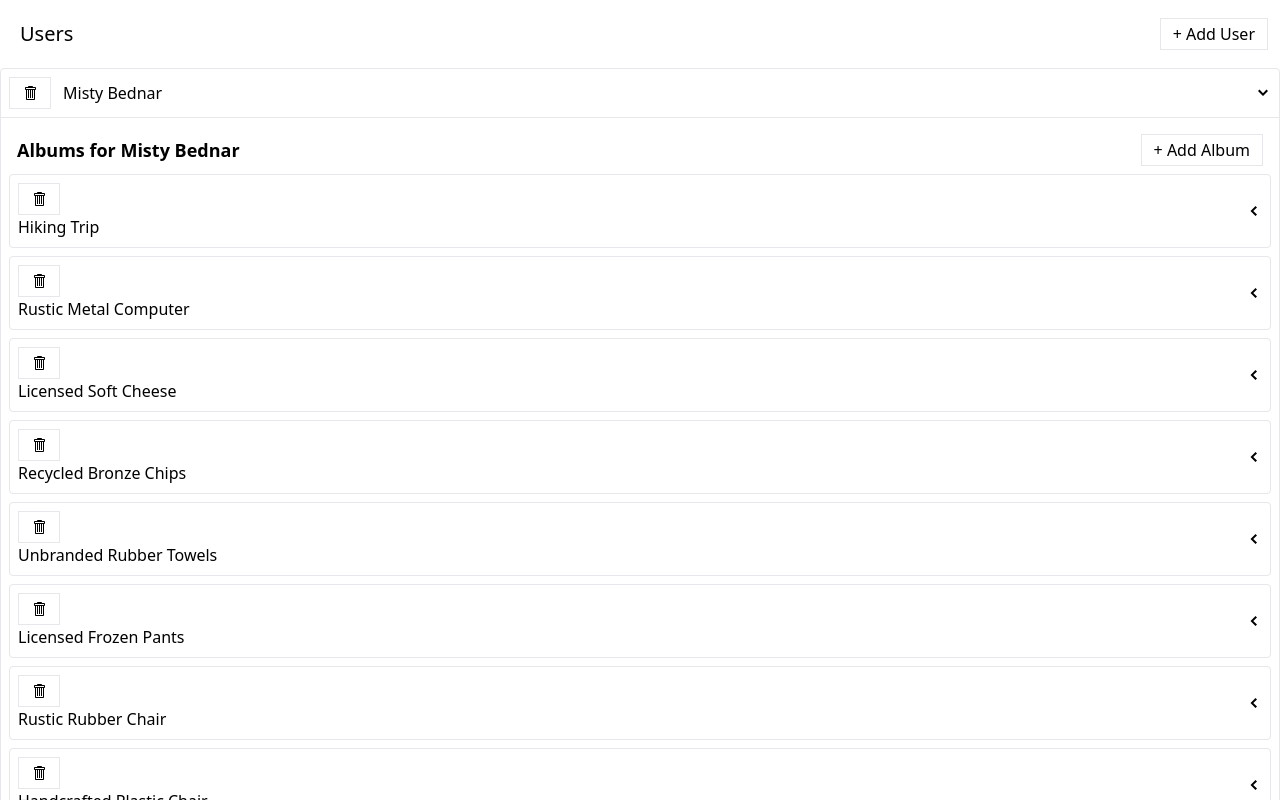
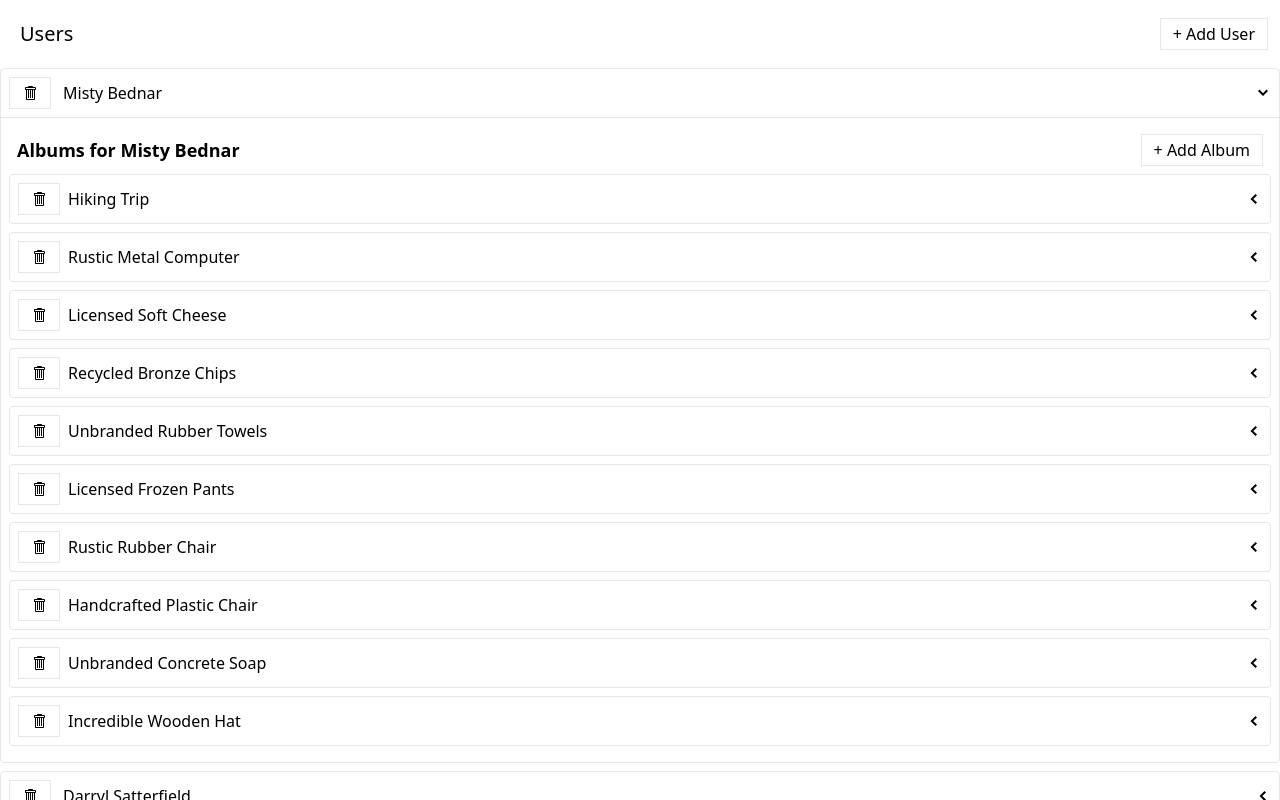
Before and after one commit to poyingHAHA/React_learning, a React (Create React App) app in the folder 9_api_using_async_thunks/: page / in a window 1280 px wide. Both pictures are taken after a click on the element 1263 px from the left and 93 px from the top of the page. Shown: the top 800 px of the page. Built offline with nearby package versions, Linux system fonts and the light colour scheme; data requests are answered from the project's data file.

Commit message:
14. remove implementation

```diff
--- a/9_api_using_async_thunks/src/components/AlbumListItem.js
+++ b/9_api_using_async_thunks/src/components/AlbumListItem.js
@@ -1,17 +1,29 @@
-import Button from './Button';
-import ExpandablePanel from './ExpandablePanel';
-import { GoTrashcan } from 'react-icons/go';
+import Button from "./Button";
+import ExpandablePanel from "./ExpandablePanel";
+import { GoTrashcan } from "react-icons/go";
+import { useRemoveAlbumMutation } from "../store";
 
-function AlbumsListItem({album}){
-  const header = <div>
-    <Button><GoTrashcan/></Button>
-    {album.title}</div>
+function AlbumsListItem({ album }) {
+  const [removeAlbum, results] = useRemoveAlbumMutation();
+
+  const handleRemoveAlbum = () => {
+    removeAlbum(album);
+  };
+
+  const header = (
+    <>
+      <Button className="mr-2" loading={results.isLoading} onClick={handleRemoveAlbum}>
+        <GoTrashcan />
+      </Button>
+      {album.title}
+    </>
+  );
 
   return (
     <ExpandablePanel key={album.id} header={header}>
       List of photos in the album
     </ExpandablePanel>
-  )
+  );
 }
 
 export default AlbumsListItem;
```
Also changed, not shown: 9_api_using_async_thunks/src/store/apis/albumsApi.js (line endings or trailing spaces).
